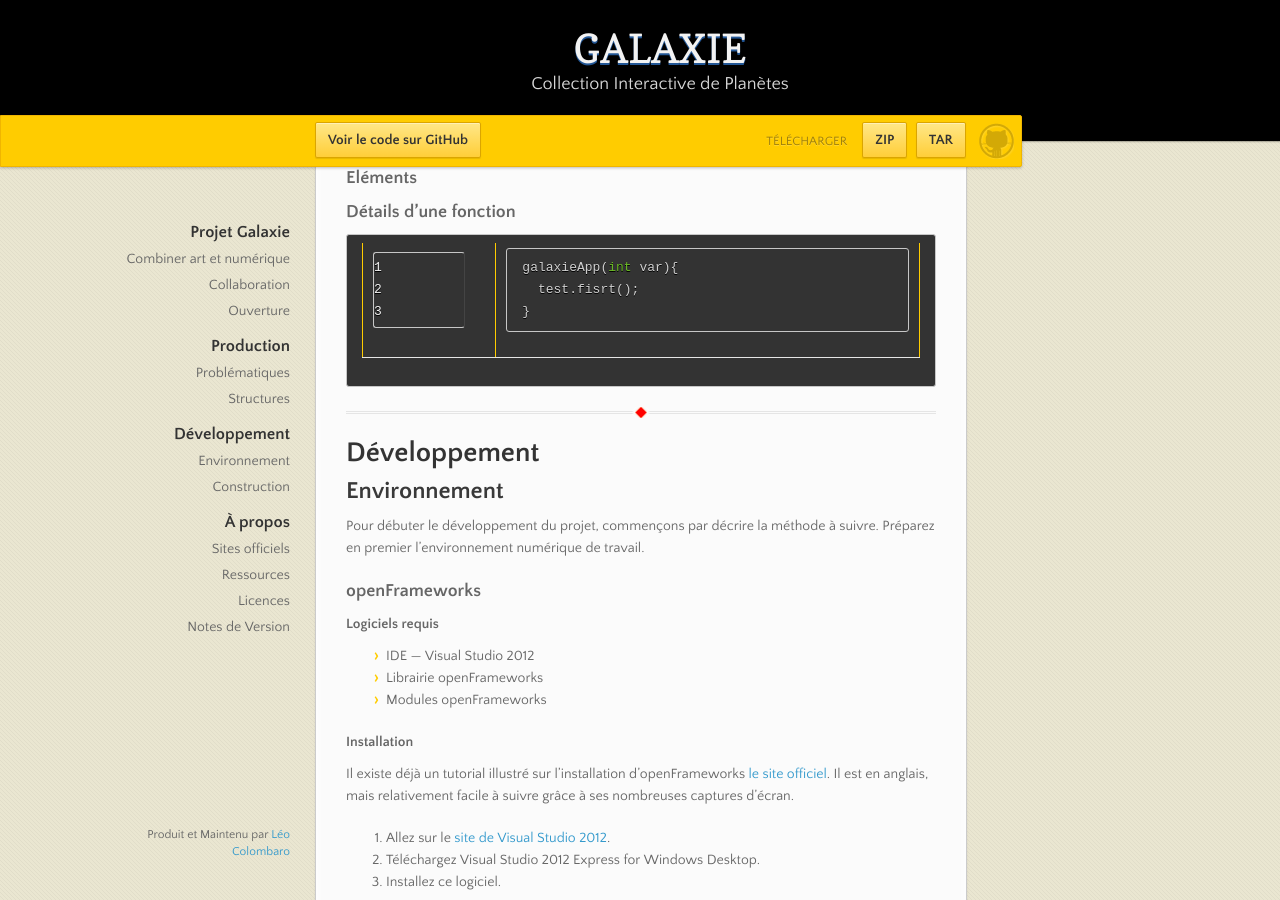
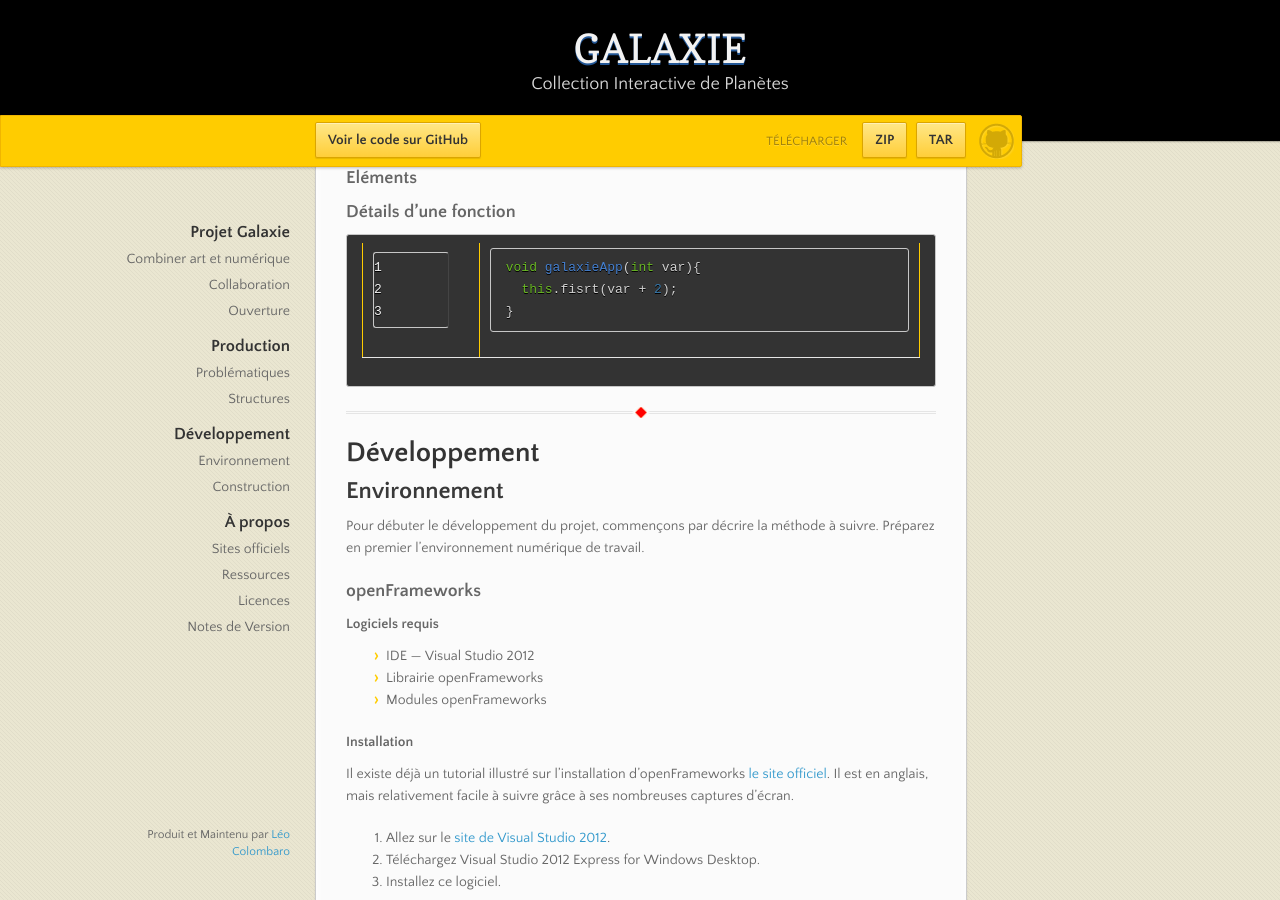
Before and after one commit to LeoColomb/Galaxie, a Jekyll site: the page built from index.html, in a window 1280 px wide and 900 px high, scrolled down 1642 px. Built offline with Jekyll 4.4.1, drawn with Linux system fonts in a browser that asks for light colours; Markdown is read by kramdown in place of the engine named in the settings.

Commit message:
Update function.html

```diff
--- a/_includes/function.html
+++ b/_includes/function.html
@@ -1,5 +1,5 @@
 {% highlight cpp linenos %}
-galaxieApp(int var){
-  test.fisrt();
+void galaxieApp(int var){
+  this.fisrt(var + 2);
 }
 {% endhighlight %}
```
